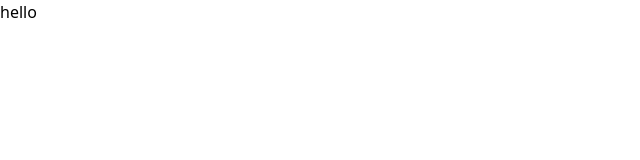
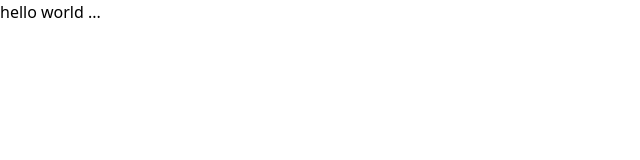
Before and after one commit to alihoushngi/Next-Base, a Next.js app: page / in a window 1280 px wide. Shown: the top 160 px of the page, without its empty margins (0-640 px from the left). Built offline with nearby package versions, Linux system fonts and the light colour scheme.

Commit message:
test husky again

```diff
--- a/src/app/page.tsx
+++ b/src/app/page.tsx
@@ -1,3 +1,3 @@
 export default function Home() {
-	return <div>hello</div>;
+	return <div>hello world ...</div>;
 }
```
